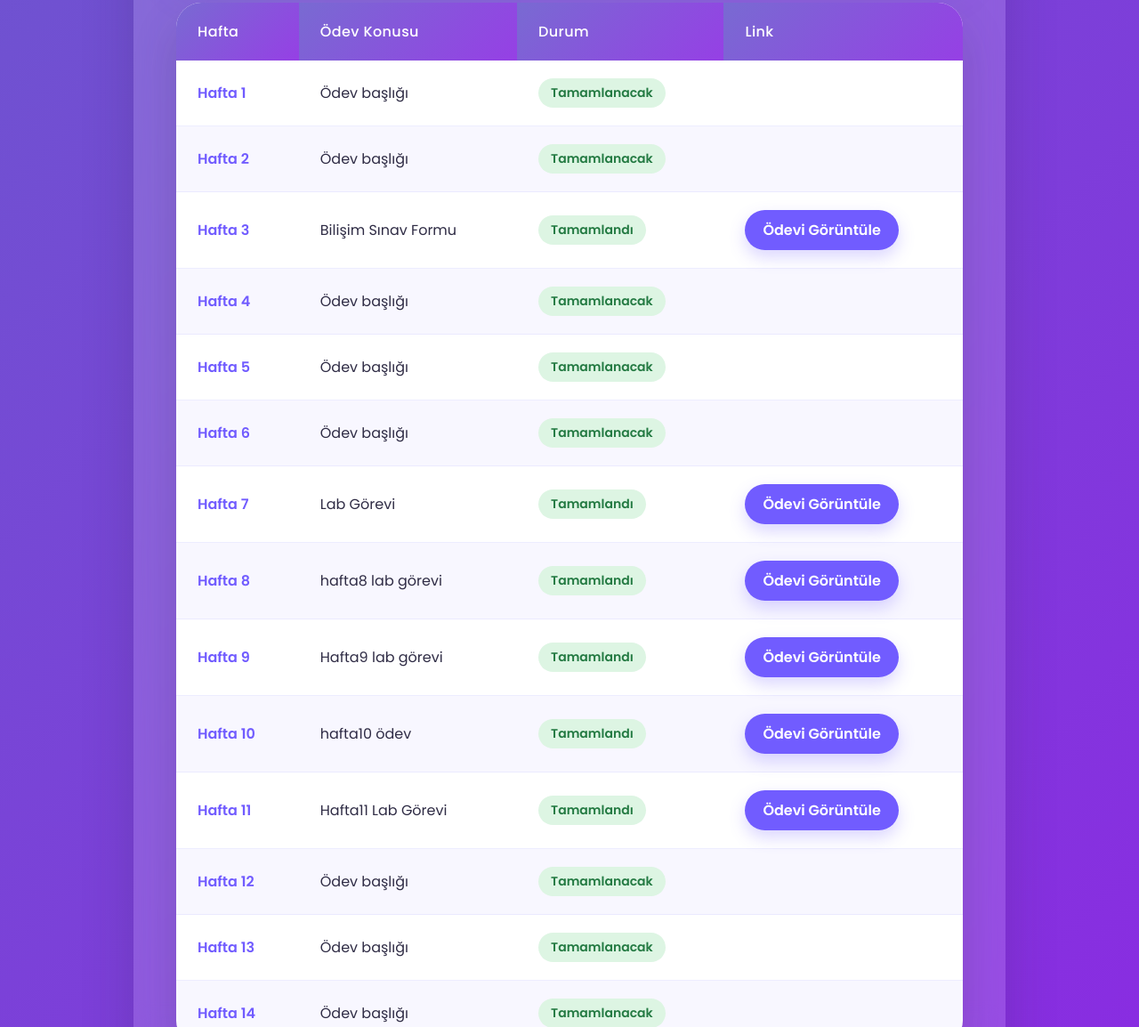
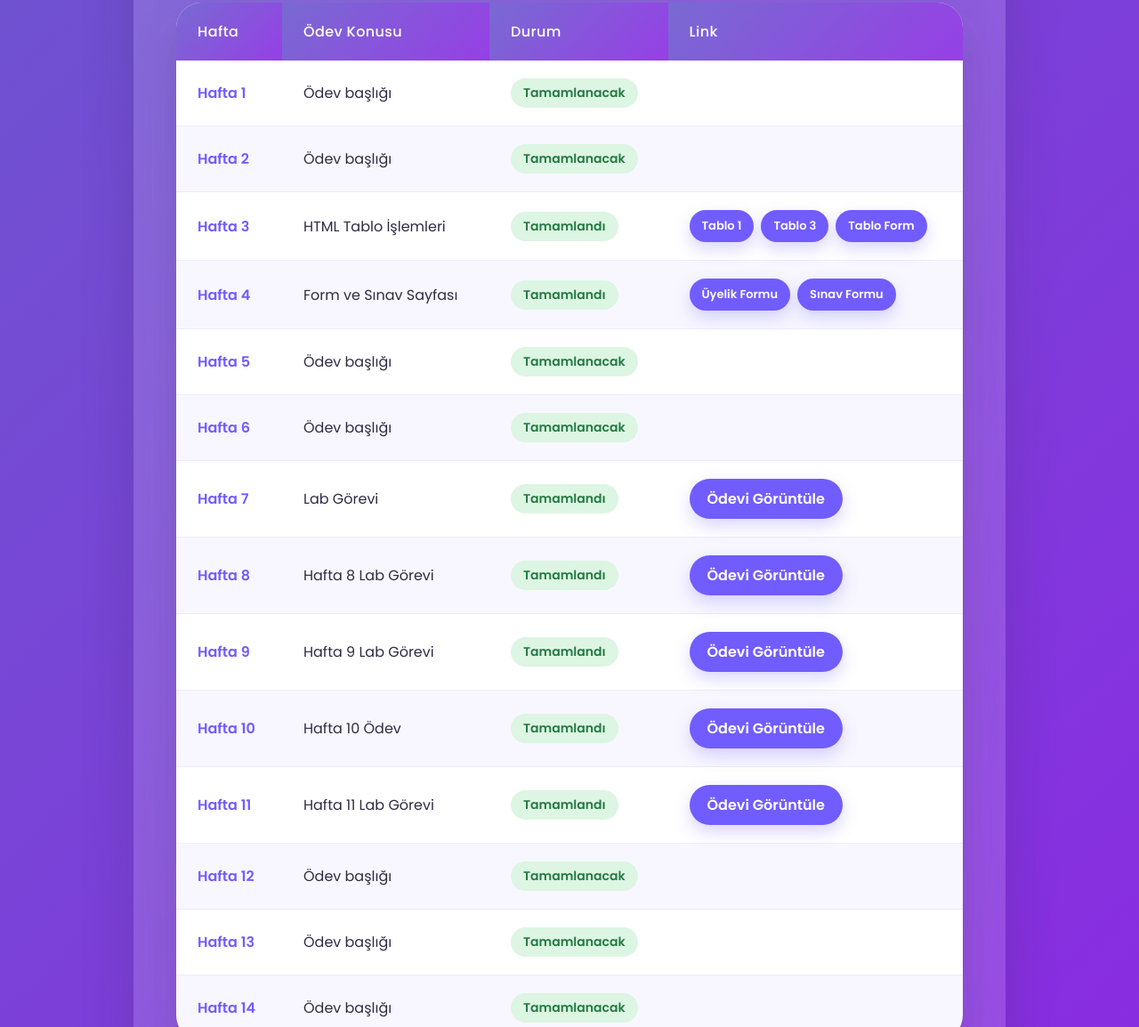
Before and after one commit to Yusufnrg/bte311-dersi, a plain HTML site: page index.html in a window 1280 px wide. Shown: the part 521-1675 px from the top of the page at 89% size. Drawn offline with Linux system fonts and the light colour scheme.

Commit message:
değiştirdim

```diff
--- a/index.html
+++ b/index.html
@@ -163,6 +163,7 @@
             text-decoration: none;
             transition: background 0.2s ease, transform 0.2s ease;
             box-shadow: 0 8px 18px rgba(113, 92, 255, 0.25);
+            white-space: nowrap; /* Metin kaymasını engeller */
         }
 
         .view-btn[href="#"] {
@@ -177,6 +178,22 @@
         .view-btn:active {
             transform: translateY(0);
         }
+
+        /* --- YENİ EKLENEN KISIMLAR --- */
+        /* Çoklu butonlar için kapsayıcı */
+        .multi-btn-container {
+            display: flex;
+            gap: 8px; /* Butonlar arası boşluk */
+            flex-wrap: wrap; /* Mobilde sığmazsa alta geçsin */
+            align-items: center;
+        }
+
+        /* Daha küçük buton stili (Birden fazla olunca sığması için) */
+        .view-btn.mini {
+            padding: 8px 14px;
+            font-size: 13px;
+        }
+        /* ----------------------------- */
 
         @media (max-width: 720px) {
             thead {
@@ -217,6 +234,15 @@
                 width: 100%;
                 justify-content: center;
             }
+
+            /* Mobilde çoklu butonları alt alta veya yan yana daha düzenli göstermek için */
+            .multi-btn-container {
+                width: 100%;
+            }
+            .view-btn.mini {
+                flex: 1; /* Butonlar mobilde satırı doldursun */
+                text-align: center;
+            }
         }
     </style>
 </head>
@@ -247,80 +273,102 @@
                     <td data-label="Durum"><span class="status-chip">Tamamlanacak</span></td>
                     <td data-label="Link"><a class="view-btn" href="#" target="_blank" rel="noopener noreferrer">Ödevi Görüntüle</a></td>
                 </tr>
+
                 <tr>
                     <td data-label="Hafta"><a class="week-link" href="#" target="_blank" rel="noopener noreferrer">Hafta 2</a></td>
                     <td data-label="Ödev Konusu">Ödev başlığı</td>
                     <td data-label="Durum"><span class="status-chip">Tamamlanacak</span></td>
                     <td data-label="Link"><a class="view-btn" href="#" target="_blank" rel="noopener noreferrer">Ödevi Görüntüle</a></td>
                 </tr>
+
                 <tr>
                     <td data-label="Hafta"><a class="week-link" href="#" target="_blank" rel="noopener noreferrer">Hafta 3</a></td>
-                    <td data-label="Ödev Konusu">Bilişim Sınav Formu</td>
+                    <td data-label="Ödev Konusu">HTML Tablo İşlemleri</td>
                     <td data-label="Durum"><span class="status-chip">Tamamlandı</span></td>
-                    <td data-label="Link"><a class="view-btn" href="https://yusufnrg.github.io/bte311-dersi/Bili%C5%9Fim%20S%C4%B1nav%C4%B1%20Formu.html
-" target="_blank" rel="noopener noreferrer">Ödevi Görüntüle</a></td>
+                    <td data-label="Link">
+                        <div class="multi-btn-container">
+                            <a class="view-btn mini" href="https://yusufnrg.github.io/bte311-dersi/hafta3/tablo1.html" target="_blank" rel="noopener noreferrer">Tablo 1</a>
+                            <a class="view-btn mini" href="https://yusufnrg.github.io/bte311-dersi/hafta3/tablo3.html" target="_blank" rel="noopener noreferrer">Tablo 3</a>
+                            <a class="view-btn mini" href="https://yusufnrg.github.io/bte311-dersi/hafta3/tablo_form.html" target="_blank" rel="noopener noreferrer">Tablo Form</a>
+                        </div>
+                    </td>
                 </tr>
+
                 <tr>
                     <td data-label="Hafta"><a class="week-link" href="#" target="_blank" rel="noopener noreferrer">Hafta 4</a></td>
-                    <td data-label="Ödev Konusu">Ödev başlığı</td>
-                    <td data-label="Durum"><span class="status-chip">Tamamlanacak</span></td>
-                    <td data-label="Link"><a class="view-btn" href="#" target="_blank" rel="noopener noreferrer">Ödevi Görüntüle</a></td>
+                    <td data-label="Ödev Konusu">Form ve Sınav Sayfası</td>
+                    <td data-label="Durum"><span class="status-chip">Tamamlandı</span></td>
+                    <td data-label="Link">
+                        <div class="multi-btn-container">
+                            <a class="view-btn mini" href="https://yusufnrg.github.io/bte311-dersi/hafta4/Form1.html" target="_blank" rel="noopener noreferrer">Üyelik Formu</a>
+                            <a class="view-btn mini" href="https://yusufnrg.github.io/bte311-dersi/hafta4/test1.html" target="_blank" rel="noopener noreferrer">Sınav Formu</a>
+                        </div>
+                    </td>
                 </tr>
+
                 <tr>
                     <td data-label="Hafta"><a class="week-link" href="#" target="_blank" rel="noopener noreferrer">Hafta 5</a></td>
                     <td data-label="Ödev Konusu">Ödev başlığı</td>
                     <td data-label="Durum"><span class="status-chip">Tamamlanacak</span></td>
                     <td data-label="Link"><a class="view-btn" href="#" target="_blank" rel="noopener noreferrer">Ödevi Görüntüle</a></td>
                 </tr>
+
                 <tr>
                     <td data-label="Hafta"><a class="week-link" href="#" target="_blank" rel="noopener noreferrer">Hafta 6</a></td>
                     <td data-label="Ödev Konusu">Ödev başlığı</td>
                     <td data-label="Durum"><span class="status-chip">Tamamlanacak</span></td>
                     <td data-label="Link"><a class="view-btn" href="#" target="_blank" rel="noopener noreferrer">Ödevi Görüntüle</a></td>
                 </tr>
+
                 <tr>
                     <td data-label="Hafta"><a class="week-link" href="#" target="_blank" rel="noopener noreferrer">Hafta 7</a></td>
                     <td data-label="Ödev Konusu">Lab Görevi</td>
                     <td data-label="Durum"><span class="status-chip">Tamamlandı</span></td>
-                    <td data-label="Link"><a class="view-btn" href="https://yusufnrg.github.io/bte311-dersi/labgorevi.html
-" target="_blank" rel="noopener noreferrer">Ödevi Görüntüle</a></td>
+                    <td data-label="Link"><a class="view-btn" href="https://yusufnrg.github.io/bte311-dersi/labgorevi.html" target="_blank" rel="noopener noreferrer">Ödevi Görüntüle</a></td>
                 </tr>
+
                 <tr>
                     <td data-label="Hafta"><a class="week-link" href="#" target="_blank" rel="noopener noreferrer">Hafta 8</a></td>
-                    <td data-label="Ödev Konusu">hafta8 lab görevi</td>
+                    <td data-label="Ödev Konusu">Hafta 8 Lab Görevi</td>
                     <td data-label="Durum"><span class="status-chip">Tamamlandı</span></td>
                     <td data-label="Link"><a class="view-btn" href="https://yusufnrg.github.io/bte311-dersi/lab%20gorevi/odev.html" target="_blank" rel="noopener noreferrer">Ödevi Görüntüle</a></td>
                 </tr>
+
                 <tr>
                     <td data-label="Hafta"><a class="week-link" href="#" target="_blank" rel="noopener noreferrer">Hafta 9</a></td>
-                    <td data-label="Ödev Konusu">Hafta9 lab görevi</td>
+                    <td data-label="Ödev Konusu">Hafta 9 Lab Görevi</td>
                     <td data-label="Durum"><span class="status-chip">Tamamlandı</span></td>
                     <td data-label="Link"><a class="view-btn" href="https://yusufnrg.github.io/bte311-dersi/labgorevi%20hafta9/rastgelegorseller.html" target="_blank" rel="noopener noreferrer">Ödevi Görüntüle</a></td>
                 </tr>
+
                 <tr>
                     <td data-label="Hafta"><a class="week-link" href="#" target="_blank" rel="noopener noreferrer">Hafta 10</a></td>
-                    <td data-label="Ödev Konusu">hafta10 ödev</td>
+                    <td data-label="Ödev Konusu">Hafta 10 Ödev</td>
                     <td data-label="Durum"><span class="status-chip">Tamamlandı</span></td>
                     <td data-label="Link"><a class="view-btn" href="https://yusufnrg.github.io/bte311-dersi/snake%20game/guncellenmis/snake.html" target="_blank" rel="noopener noreferrer">Ödevi Görüntüle</a></td>
                 </tr>
+
                 <tr>
                     <td data-label="Hafta"><a class="week-link" href="#" target="_blank" rel="noopener noreferrer">Hafta 11</a></td>
-                    <td data-label="Ödev Konusu">Hafta11 Lab Görevi</td>
+                    <td data-label="Ödev Konusu">Hafta 11 Lab Görevi</td>
                     <td data-label="Durum"><span class="status-chip">Tamamlandı</span></td>
                     <td data-label="Link"><a class="view-btn" href="https://yusufnrg.github.io/bte311-dersi/hafta_11_12_labgorevi/" target="_blank" rel="noopener noreferrer">Ödevi Görüntüle</a></td>
                 </tr>
+
                 <tr>
                     <td data-label="Hafta"><a class="week-link" href="#" target="_blank" rel="noopener noreferrer">Hafta 12</a></td>
                     <td data-label="Ödev Konusu">Ödev başlığı</td>
                     <td data-label="Durum"><span class="status-chip">Tamamlanacak</span></td>
                     <td data-label="Link"><a class="view-btn" href="#" target="_blank" rel="noopener noreferrer">Ödevi Görüntüle</a></td>
                 </tr>
+
                 <tr>
                     <td data-label="Hafta"><a class="week-link" href="#" target="_blank" rel="noopener noreferrer">Hafta 13</a></td>
                     <td data-label="Ödev Konusu">Ödev başlığı</td>
                     <td data-label="Durum"><span class="status-chip">Tamamlanacak</span></td>
                     <td data-label="Link"><a class="view-btn" href="#" target="_blank" rel="noopener noreferrer">Ödevi Görüntüle</a></td>
                 </tr>
+
                 <tr>
                     <td data-label="Hafta"><a class="week-link" href="#" target="_blank" rel="noopener noreferrer">Hafta 14</a></td>
                     <td data-label="Ödev Konusu">Ödev başlığı</td>
```
